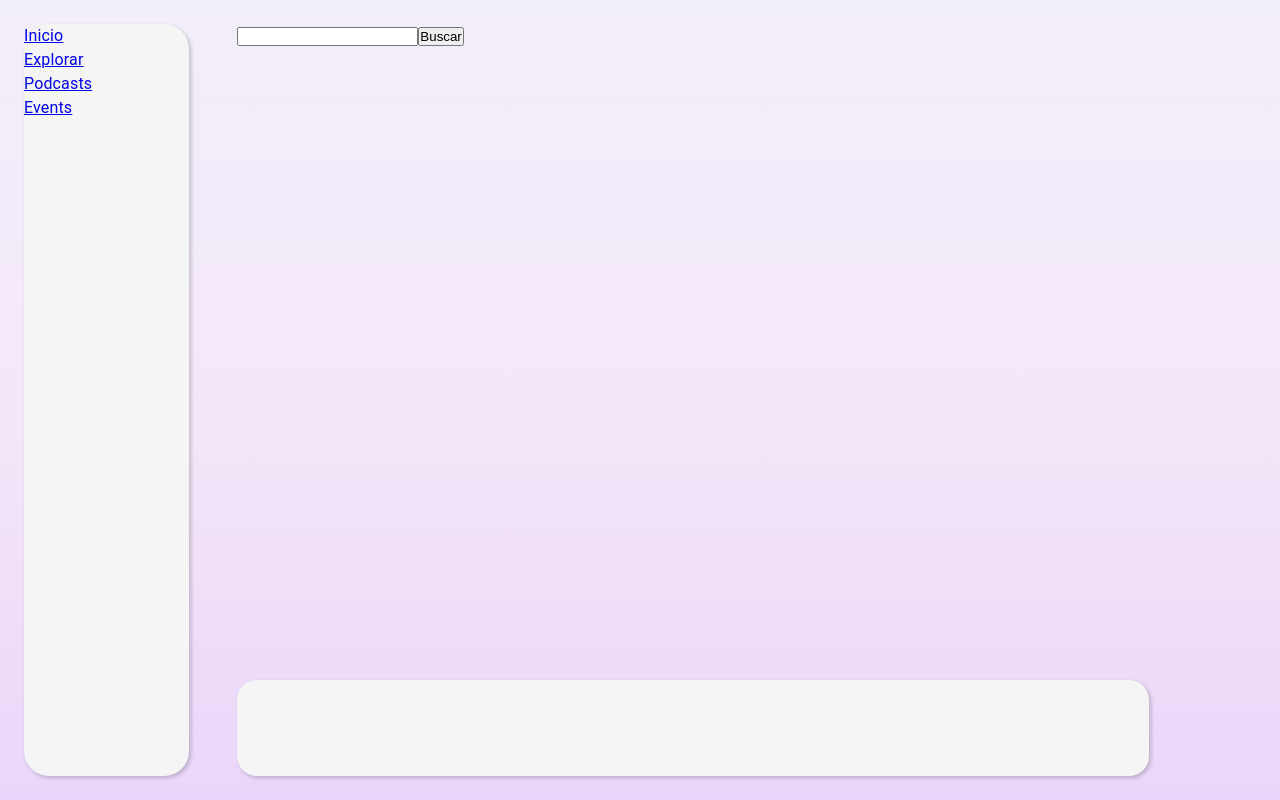
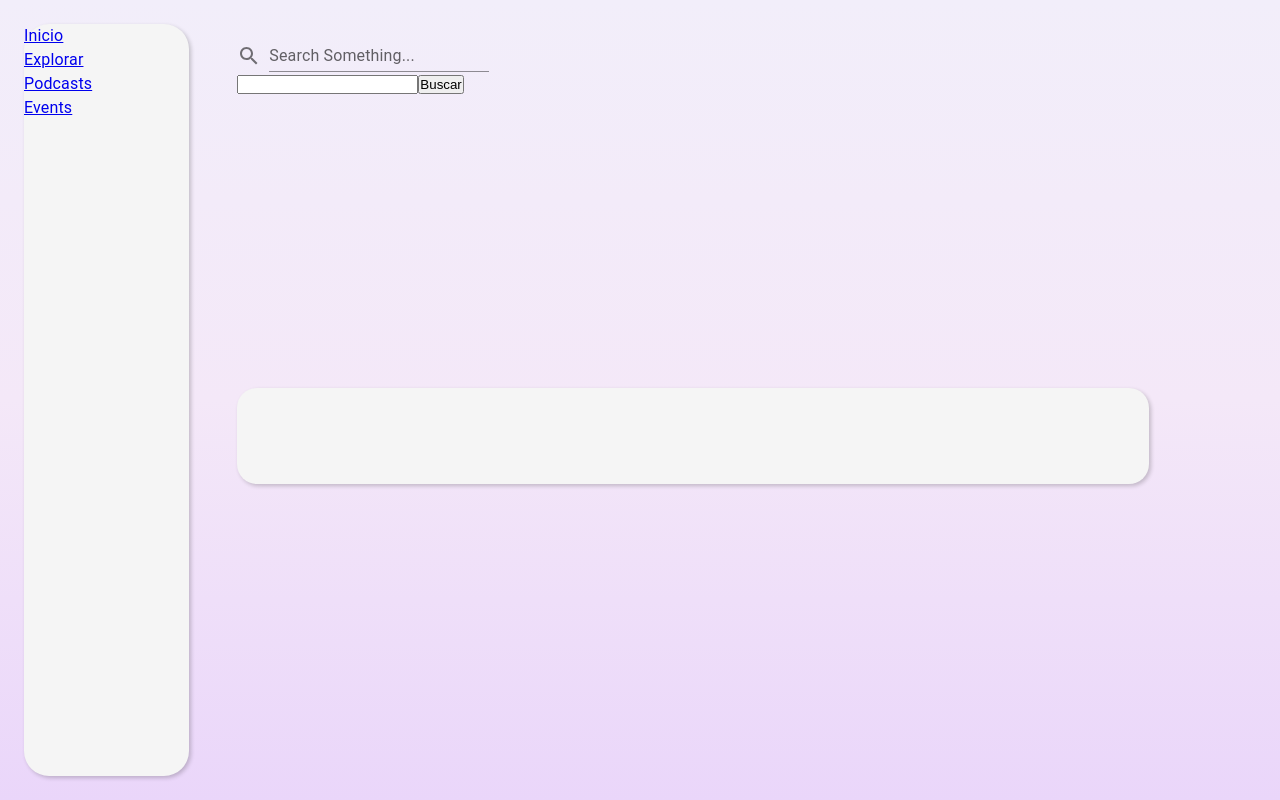
Before and after one commit to MarinaLl/soundwave, a React (Create React App) app in the folder client/: page / in a window 1280 px wide. Built offline with nearby package versions, Linux system fonts and the light colour scheme.

Commit message:
maquetacion

```diff
--- a/client/src/components/Explore.jsx
+++ b/client/src/components/Explore.jsx
@@ -1,8 +1,11 @@
 import React, { useState, useEffect } from "react";
-import { styled } from '@mui/material/styles';
 import Grid from '@mui/material/Grid';
-import Paper from '@mui/material/Paper';
 import Box from '@mui/material/Box';
+import Card from '@mui/material/Card';
+import CardContent from '@mui/material/CardContent';
+import CardMedia from '@mui/material/CardMedia';
+import Typography from '@mui/material/Typography';
+import { CardActionArea } from '@mui/material';
 
 const Explore = () => {
     const [explorar, setExplorar] = useState([]);
@@ -33,20 +36,36 @@ const Explore = () => {
     }
 
     return (
-        <Box sx={{ width: '100%' }}>
+        <Box sx={{ width: '100%', height: '100%' }}>
             <Grid container rowSpacing={1} columnSpacing={{ xs: 1, sm: 2, md: 3 }}>
 
                     {explorar.map((elemento, index) => {
-                        // Verificar que todos los niveles de la estructura de datos estén definidos
 
                         if (elemento && elemento.content && elemento.content.data && elemento.content.data.data) {
                             const banner = elemento.content.data.data.cardRepresentation.artwork.sources[0].url;
                             return (
                                 <Grid item xs={6} sm={6} lg={2} xl={2}>
-                                    <p key={index}>
-                                        <img src={banner} alt="portada explorar" /><br />
-                                        {elemento.content.data.data.cardRepresentation.title.transformedLabel}
-                                    </p>
+                                     <Card sx={{ maxWidth: 345 }}>
+                                        <CardActionArea key={index}>
+                                            <CardMedia
+                                            component="img"
+                                            height="200"
+                                            image={banner}
+                                            alt="green iguana"
+                                            />
+                                            {/* <CardContent>
+                                            <Typography gutterBottom variant="h6" component="div">
+
+                                                {elemento.content.data.data.cardRepresentation.title.transformedLabel}
+                                            </Typography>
+                                            <Typography variant="body2" color="text.secondary">
+
+                                            </Typography>
+                                            </CardContent> */}
+                                        </CardActionArea>
+                                    </Card>
+
+
                                 </Grid>
                             );
                         } else {
--- a/client/src/components/Layout.jsx
+++ b/client/src/components/Layout.jsx
@@ -16,7 +16,7 @@ const Layout = ({ children }) => {
           <SideBar />
         </Grid>
         <Grid container lg={9} p={3}>
-          <Grid item lg={12} sx={{height: 'calc(100% - 6rem)'}}>
+          <Grid item lg={12} sx={{maxHeight: 'calc(100vh - 8rem)', overflowY: 'auto'}}>
             {children}
           </Grid>
           <Grid item lg={12} sx={{height: '6rem'}}>
--- a/client/src/components/Player.jsx
+++ b/client/src/components/Player.jsx
@@ -1,19 +1,32 @@
-import React from "react";
+import React, { useEffect, useState } from "react";
+import { Box } from "@mui/material";
 
-const Player = () => {
+const Player = ({ cancion }) => {
+    const [nombre, setNombre] = useState("");
+    const [portada, setPortada] = useState("");
 
+    useEffect(() => {
+        if (cancion) {
+            setNombre(cancion.nombre);
+            setPortada(cancion.portada);
+        }
+    }, [cancion]);
+
+    // Verificamos si hay una canción seleccionada
     const playerStyles = {
         backgroundColor: 'whitesmoke',
         height: '100%',
         borderRadius: '20px',
         boxShadow: '2px 2px 4px rgba(0, 0, 0, 0.2)',
-        width: '100%'
-    }
+        width: '100%',
+    };
 
-    return(
-        <div style={playerStyles}>
-
-        </div>
+    return (
+        <Box p={2} style={playerStyles}>
+            {console.log(nombre)}
+            <h2>{nombre}</h2>
+            {portada && <img src={portada} alt="Portada del álbum" />}
+        </Box>
     );
 }
 
--- a/client/src/components/SearchBar.jsx
+++ b/client/src/components/SearchBar.jsx
@@ -1,21 +1,25 @@
 import React, { useState } from 'react';
+import Box from '@mui/material/Box';
+import SearchIcon from '@mui/icons-material/Search';
+import TextField from '@mui/material/TextField';
+import Player from './Player';
 
 const SearchBar = () => {
-    const [cancion, setCancion] = useState("")
-    const [canciones, setCanciones] = useState([])
+    const [cancion, setCancion] = useState("");
+    const [canciones, setCanciones] = useState([]);
+    const [cancionSeleccionada, setCancionSeleccionada] = useState(); // Estado para la canción seleccionada
 
     function handleSearch(e) {
-    e.preventDefault()
+        e.preventDefault();
         if (cancion.trim() === "") {
-      alert("tienes que escribir algo")
-      return
+            alert("Tienes que escribir algo");
+            return;
         }
-    setCancion("")
-    getSong(cancion)
-    console.log(cancion)
+        setCancion("");
+        getSong(cancion);
     }
 
-  async function getSong(cancion){
+    async function getSong(cancion) {
         const url = `https://spotify23.p.rapidapi.com/search/?q=${cancion}&type=multi&offset=0&limit=10&numberOfTopResults=5`;
         const options = {
             method: 'GET',
@@ -29,15 +33,26 @@ const SearchBar = () => {
             const response = await fetch(url, options);
             const result = await response.json();
             console.log(result);
-      console.log(result.tracks.items)
-      setCanciones(result.tracks.items)
+            console.log(result.tracks.items);
+            setCanciones(result.tracks.items);
         } catch (error) {
             console.error(error);
         }
     }
 
+    // Función para manejar el clic en una canción
+    function handleSongClick(nombre, portada) {
+        const cancionSeleccionada = { nombre, portada };
+        setCancionSeleccionada(cancionSeleccionada);
+        console.log('click'+cancionSeleccionada)
+    }
+
     return (
-        <div>
+        <Box sx={{ width: '100%', height: '100%' }}>
+            <Box sx={{ display: 'flex', alignItems: 'flex-end' }}>
+                <SearchIcon sx={{ color: 'action.active', mr: 1, my: 0.5 }} />
+                <TextField id="input-with-sx" label="Search Something..." variant="standard" />
+            </Box>
             <form onSubmit={handleSearch}>
                 <input type="text" value={cancion} onChange={e => setCancion(e.target.value)} />
                 <button type="submit">Buscar</button>
@@ -45,15 +60,16 @@ const SearchBar = () => {
             {canciones.map((cancion) => {
                 // Obtener la primera imagen del álbum (portada)
                 const portada = cancion.data.albumOfTrack.coverArt.sources[0].url;
-
+                const nombre = cancion.data.name;
                 return (
-                  <div key={cancion.data.id}>
+                    <div key={cancion.data.id} onClick={() => handleSongClick(nombre, portada)}>
                         <p>{cancion.data.name}</p>
                         {portada && <img src={portada} alt="Portada del álbum" />}
                     </div>
                 );
             })}
-        </div>
+            {cancionSeleccionada && <Player cancion={cancionSeleccionada}/>}
+        </Box>
     );
 }
 
```
Lines whose indentation alone changed are shown as unchanged.
